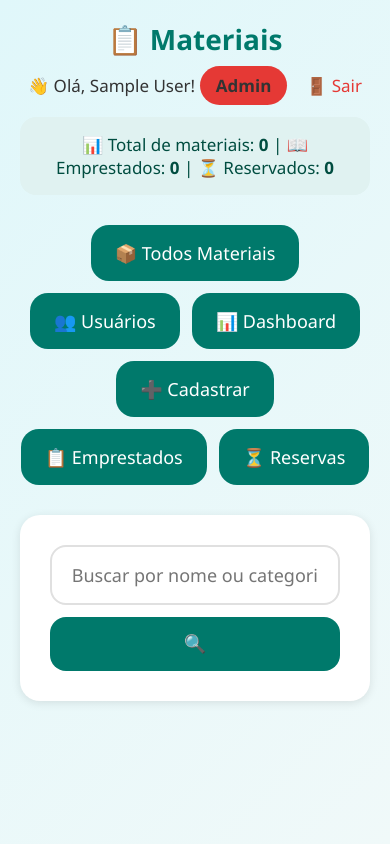
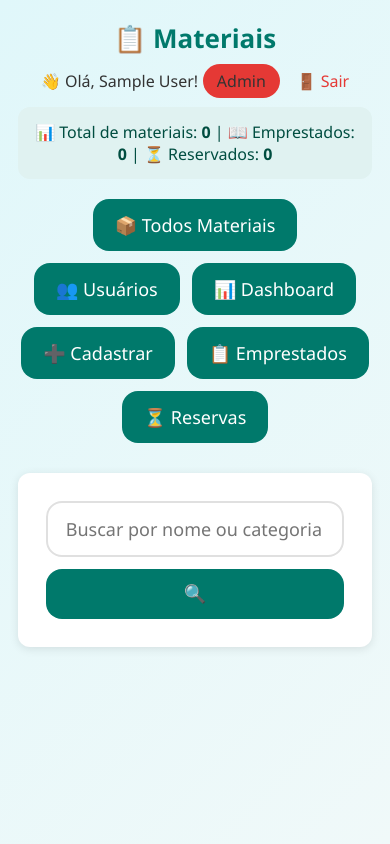
Before and after one commit to julio-aurelio/Gest-o-de-material, a Flask app: page / in a window 390 px wide. Run offline with Flask 3, Linux system fonts and the light colour scheme; the visitor is signed in with stand-in values (Sample User, id 1); data that the repository does not hold is empty.

Commit message:
celular atualização

```diff
--- a/static/style.css
+++ b/static/style.css
@@ -31,14 +31,14 @@ html, body {
     font-family: 'Segoe UI', Tahoma, Geneva, Verdana, sans-serif;
     background: linear-gradient(135deg, #e0f7fa 0%, #f0f9f9 100%);
     color: var(--dark);
-    font-size: 18px;
+    font-size: 16px;
     display: flex;
     flex-direction: column;
 }
 
 /* ==================== CONTAINER ==================== */
 .container {
-    width: 95%;
+    width: 90%;
     max-width: 1200px;
     margin: 20px auto;
     flex: 1;
@@ -47,30 +47,30 @@ html, body {
 
 /* ==================== TÍTULOS ==================== */
 h1 {
-    font-size: 36px;
-    margin-bottom: 25px;
+    font-size: 32px;
+    margin-bottom: 20px;
     text-align: center;
     color: var(--primary);
 }
 
 h2 {
     color: var(--primary);
-    margin-bottom: 18px;
-    font-size: 32px;
+    margin-bottom: 15px;
+    font-size: 24px;
 }
 
 h3 {
     color: var(--primary);
-    margin-bottom: 12px;
-    font-size: 28px;
+    margin-bottom: 10px;
+    font-size: 20px;
 }
 
 /* ==================== NAVEGAÇÃO ==================== */
 nav {
     display: flex;
     justify-content: center;
-    margin-bottom: 35px;
-    gap: 15px;
+    margin-bottom: 30px;
+    gap: 12px;
     flex-wrap: wrap;
 }
 
@@ -78,10 +78,9 @@ nav a {
     background: var(--primary);
     color: var(--white);
     text-decoration: none;
-    padding: 16px 28px;
-    border-radius: 16px;
-    font-size: 20px;
-    font-weight: 500;
+    padding: 10px 20px;
+    border-radius: var(--radius);
+    font-size: 16px;
     transition: var(--transition);
 }
 
@@ -130,20 +128,20 @@ nav a:hover {
 }
 
 .btn-small {
-    padding: 10px 20px;
-    font-size: 16px;
+    padding: 5px 12px;
+    font-size: 12px;
 }
 
 /* ==================== FORMULÁRIOS ==================== */
 form {
     display: flex;
     flex-direction: column;
-    gap: 20px;
-    max-width: 550px;
+    gap: 15px;
+    max-width: 500px;
     margin: 0 auto;
     background: var(--white);
-    padding: 35px;
-    border-radius: 20px;
+    padding: 30px;
+    border-radius: var(--radius);
     box-shadow: var(--shadow);
 }
 
@@ -154,10 +152,10 @@ input[type="number"],
 input[type="date"],
 select,
 textarea {
-    font-size: 20px;
-    padding: 18px 20px;
+    font-size: 16px;
+    padding: 12px 15px;
     border: 2px solid #e0e0e0;
-    border-radius: 16px;
+    border-radius: var(--radius);
     width: 100%;
     font-family: inherit;
     transition: var(--transition);
@@ -180,28 +178,28 @@ label {
     font-weight: 600;
     margin-bottom: -8px;
     color: var(--primary-dark);
-    font-size: 18px;
+    font-size: 14px;
 }
 
 textarea {
     resize: vertical;
-    min-height: 120px;
+    min-height: 80px;
 }
 
 /* ==================== LISTA DE MATERIAIS (GRID) ==================== */
 ul {
     list-style: none;
     display: grid;
-    grid-template-columns: repeat(auto-fill, minmax(360px, 1fr));
-    gap: 28px;
+    grid-template-columns: repeat(auto-fill, minmax(320px, 1fr));
+    gap: 25px;
     padding: 0;
 }
 
 /* Cartão de materiais */
 li {
     background: var(--white);
-    padding: 28px;
-    border-radius: 20px;
+    padding: 20px;
+    border-radius: var(--radius);
     box-shadow: var(--shadow);
     display: flex;
     flex-direction: column;
@@ -235,59 +233,59 @@ li p {
 .badge-admin {
     background: var(--danger);
     color: var(--white);
-    padding: 8px 16px;
-    border-radius: 25px;
-    font-size: 16px;
-    font-weight: 600;
+    padding: 4px 10px;
+    border-radius: 20px;
+    font-size: 12px;
+    font-weight: 500;
 }
 
 .badge-professor {
     background: var(--success);
     color: var(--white);
-    padding: 8px 16px;
-    border-radius: 25px;
-    font-size: 16px;
-    font-weight: 600;
+    padding: 4px 10px;
+    border-radius: 20px;
+    font-size: 12px;
+    font-weight: 500;
 }
 
 span.emprestado, span.reservado {
     color: var(--danger);
     font-weight: bold;
-    margin-bottom: 12px;
+    margin-bottom: 10px;
     display: block;
-    font-size: 18px;
+    font-size: 14px;
 }
 
 span.indisponivel {
     color: var(--danger);
     font-weight: bold;
-    margin-bottom: 12px;
+    margin-bottom: 10px;
     display: inline-block;
-    padding: 14px 24px;
+    padding: 8px 16px;
     background: #ffebee;
-    border-radius: 16px;
-    font-size: 17px;
+    border-radius: var(--radius-sm);
+    font-size: 14px;
 }
 
 /* ==================== BARRA DE PESQUISA ==================== */
 #search-form {
     display: flex;
     justify-content: center;
-    gap: 12px;
-    margin-bottom: 35px;
+    gap: 10px;
+    margin-bottom: 30px;
     position: relative;
     width: 100%;
-    max-width: 650px;
+    max-width: 500px;
     margin-left: auto;
     margin-right: auto;
 }
 
 #search-form input[type="text"] {
     flex: 1;
-    padding: 16px 22px;
-    font-size: 20px;
+    padding: 12px 15px;
+    font-size: 16px;
     border: 2px solid #e0e0e0;
-    border-radius: 16px;
+    border-radius: var(--radius);
 }
 
 #search-form input[type="text"]:focus {
@@ -295,15 +293,14 @@ span.indisponivel {
 }
 
 #search-form input[type="submit"] {
-    padding: 16px 30px;
-    font-size: 20px;
+    padding: 12px 20px;
+    font-size: 16px;
     border: none;
-    border-radius: 16px;
+    border-radius: var(--radius);
     background-color: var(--primary);
     color: var(--white);
     cursor: pointer;
     transition: var(--transition);
-    font-weight: 600;
 }
 
 #search-form input[type="submit"]:hover {
@@ -506,24 +502,24 @@ span.indisponivel {
     display: flex;
     justify-content: space-between;
     align-items: center;
-    margin-bottom: 15px;
+    margin-bottom: 10px;
     flex-wrap: wrap;
 }
 
 .user-info {
     text-align: right;
-    font-size: 18px;
+    font-size: 14px;
 }
 
 .user-info span {
-    margin-left: 12px;
+    margin-left: 10px;
 }
 
 .logout-link {
     color: var(--danger);
     text-decoration: none;
-    margin-left: 18px;
-    font-size: 18px;
+    margin-left: 15px;
+    font-size: 14px;
 }
 
 .logout-link:hover {
@@ -560,13 +556,13 @@ span.indisponivel {
     display: flex;
     justify-content: space-between;
     align-items: center;
-    margin-bottom: 18px;
+    margin-bottom: 10px;
     flex-wrap: wrap;
 }
 
 .page-header h1 {
     margin-bottom: 0;
-    font-size: 38px;
+    font-size: 28px;
 }
 
 .user-welcome {
@@ -574,15 +570,15 @@ span.indisponivel {
 }
 
 .user-welcome span {
-    font-size: 18px;
+    font-size: 14px;
     color: var(--dark);
 }
 
 .logout-link {
-    margin-left: 18px;
+    margin-left: 15px;
     color: var(--danger);
     text-decoration: none;
-    font-size: 18px;
+    font-size: 14px;
 }
 
 .logout-link:hover {
@@ -592,48 +588,48 @@ span.indisponivel {
 /* ==================== STATS BAR ==================== */
 .stats-bar {
     text-align: center;
-    padding: 16px;
+    padding: 10px;
     background: var(--primary-light);
-    border-radius: 16px;
-    margin-bottom: 30px;
-    font-size: 18px;
+    border-radius: var(--radius);
+    margin-bottom: 20px;
+    font-size: 14px;
     color: var(--primary-dark);
 }
 
 .stats-bar strong {
-    font-weight: 700;
+    font-weight: 600;
 }
 
 /* ==================== HORÁRIOS DISPONÍVEIS ==================== */
 .horarios-container {
-    margin: 15px 0;
+    margin: 10px 0;
     width: 100%;
 }
 
 .horario-turno {
-    margin-top: 15px;
-    font-size: 17px;
+    margin-top: 10px;
+    font-size: 13px;
 }
 
 .horario-turno strong {
     color: var(--primary);
     display: block;
-    margin-bottom: 10px;
-    font-size: 18px;
+    margin-bottom: 5px;
+    font-size: 14px;
 }
 
 .horario-lista {
     display: flex;
     flex-wrap: wrap;
-    gap: 10px;
-    margin-top: 8px;
+    gap: 5px;
+    margin-top: 5px;
 }
 
 .horario-item {
     background: var(--primary-light);
-    padding: 8px 14px;
-    border-radius: 25px;
-    font-size: 15px;
+    padding: 4px 8px;
+    border-radius: 15px;
+    font-size: 11px;
     color: var(--primary-dark);
 }
 
@@ -651,275 +647,87 @@ span.indisponivel {
 /* ==================== QUANTIDADE POR TURNO ==================== */
 .quantidade-turno {
     background: #e8f5e9;
-    padding: 15px 18px;
-    border-radius: 16px;
-    margin: 15px 0;
+    padding: 8px 12px;
+    border-radius: var(--radius-sm);
+    margin: 10px 0;
 }
 
 .quantidade-turno p {
-    margin: 8px 0;
-    font-size: 17px;
+    margin: 5px 0;
+    font-size: 13px;
     font-weight: 500;
     color: #2e7d32;
 }
 
-/* ==================== RESPONSIVIDADE CELULAR (TUDO GIGANTE) ==================== */
+/* ==================== RESPONSIVIDADE CELULAR (APENAS AUMENTA NO CELULAR) ==================== */
 @media (max-width: 768px) {
     .container {
-        width: 94%;
+        width: 95%;
         padding: 8px;
         margin: 12px auto;
     }
 
-    /* FONTES GIGANTES */
+    /* AUMENTAR TUDO NO CELULAR */
     body {
         font-size: 18px;
     }
 
     h1 {
-        font-size: 34px;
-        margin-bottom: 22px;
+        font-size: 32px;
+        margin-bottom: 20px;
     }
 
     h2 {
-        font-size: 30px;
+        font-size: 28px;
     }
 
     h3 {
-        font-size: 26px;
+        font-size: 24px;
     }
 
-    /* NAVEGAÇÃO GIGANTE */
+    /* NAVEGAÇÃO GIGANTE NO CELULAR */
     nav {
         gap: 12px;
         margin-bottom: 30px;
     }
 
     nav a {
-        padding: 18px 28px;
+        padding: 16px 26px;
         font-size: 20px;
-        border-radius: 18px;
+        border-radius: 16px;
     }
 
-    /* CARDS 2 POR 2 */
+    /* CARDS 2 POR 2 NO CELULAR */
     ul {
         grid-template-columns: repeat(2, 1fr);
-        gap: 18px;
+        gap: 16px;
     }
 
     li {
-        padding: 22px;
-        border-radius: 18px;
+        padding: 20px;
     }
 
     li h3 {
-        font-size: 22px;
-        margin-bottom: 12px;
+        font-size: 20px;
+        margin-bottom: 10px;
     }
 
     li p {
-        font-size: 16px;
-        margin-bottom: 10px;
+        font-size: 15px;
+        margin-bottom: 8px;
     }
 
-    /* BOTÕES GIGANTES */
+    /* BOTÕES GIGANTES NO CELULAR */
     .btn, button[type="submit"] {
-        padding: 16px 28px;
+        padding: 14px 28px;
         font-size: 18px;
         border-radius: 16px;
     }
 
-    /* FORMULÁRIOS GIGANTES */
+    /* FORMULÁRIOS GIGANTES NO CELULAR */
     form {
-        padding: 30px;
-        gap: 22px;
-        border-radius: 20px;
-    }
-
-    input[type="text"],
-    input[type="email"],
-    input[type="password"],
-    input[type="number"],
-    input[type="date"],
-    select,
-    textarea {
-        padding: 18px 20px;
-        font-size: 20px;
-        border-radius: 16px;
-    }
-
-    label {
-        font-size: 18px;
-    }
-
-    /* STATS BAR */
-    .stats-bar {
-        font-size: 17px;
-        padding: 16px;
-        border-radius: 16px;
-    }
-
-    /* HEADER */
-    .page-header {
-        flex-direction: column;
-        text-align: center;
-        margin-bottom: 20px;
-    }
-
-    .page-header h1 {
-        font-size: 32px;
-        margin-bottom: 15px;
-    }
-
-    .user-welcome {
-        text-align: center;
-    }
-
-    .user-welcome span {
-        font-size: 17px;
-    }
-
-    .badge-admin, .badge-professor {
-        padding: 8px 16px;
-        font-size: 15px;
-    }
-
-    .logout-link {
-        font-size: 17px;
-        margin-left: 14px;
-    }
-
-    /* DASHBOARD */
-    .dashboard-stats {
-        grid-template-columns: repeat(2, 1fr);
-        gap: 18px;
-        margin-bottom: 30px;
-    }
-
-    .stat-card {
-        padding: 22px;
-        border-radius: 18px;
-    }
-
-    .stat-number {
-        font-size: 34px;
-    }
-
-    .stat-label {
-        font-size: 15px;
-    }
-
-    .dashboard-section {
-        padding: 22px;
-        border-radius: 18px;
-    }
-
-    .dashboard-section h2 {
-        font-size: 24px;
-    }
-
-    /* TABELAS */
-    .user-table th, .user-table td {
-        padding: 14px;
-        font-size: 15px;
-    }
-
-    .user-table th {
-        font-size: 16px;
-    }
-
-    /* INFO BOX */
-    .info-box {
-        padding: 24px;
-        border-radius: 18px;
-    }
-
-    .info-box h3 {
-        font-size: 24px;
-    }
-
-    .info-box p {
-        font-size: 17px;
-    }
-
-    .disponibilidade-box {
-        padding: 18px;
-        font-size: 17px;
-    }
-
-    /* BARRA DE PESQUISA */
-    #search-form {
-        gap: 12px;
-        margin-bottom: 30px;
-    }
-
-    #search-form input[type="text"] {
-        font-size: 18px;
-        padding: 16px 20px;
-        border-radius: 16px;
-    }
-
-    #search-form input[type="submit"] {
-        padding: 16px 28px;
-        font-size: 18px;
-        border-radius: 16px;
-    }
-
-    #suggestions li {
-        padding: 16px 20px;
-        font-size: 17px;
-    }
-
-    /* FLASH MESSAGES */
-    .flash {
-        font-size: 17px;
-        padding: 16px 26px;
-        border-radius: 16px;
-    }
-
-    /* LOGIN/CADASTRO */
-    .login-container, .cadastro-container {
-        padding: 40px;
-        border-radius: 22px;
-        width: 92%;
-    }
-
-    .login-header h1, .cadastro-header h1 {
-        font-size: 34px;
-    }
-
-    .login-header p, .cadastro-header p {
-        font-size: 17px;
-    }
-}
-
-/* Celular muito pequeno (até 480px) - 1 coluna */
-@media (max-width: 480px) {
-    ul {
-        grid-template-columns: 1fr;
+        padding: 28px;
         gap: 20px;
-    }
-
-    h1 {
-        font-size: 30px;
-    }
-
-    h2 {
-        font-size: 26px;
-    }
-
-    h3 {
-        font-size: 24px;
-    }
-
-    nav a {
-        padding: 16px 24px;
-        font-size: 18px;
-    }
-
-    .btn, button[type="submit"] {
-        padding: 14px 24px;
-        font-size: 17px;
     }
 
     input[type="text"],
@@ -931,14 +739,181 @@ span.indisponivel {
     textarea {
         padding: 16px 18px;
         font-size: 18px;
+        border-radius: 16px;
+    }
+
+    label {
+        font-size: 16px;
+    }
+
+    /* STATS BAR */
+    .stats-bar {
+        font-size: 16px;
+        padding: 14px;
+    }
+
+    /* HEADER */
+    .page-header {
+        flex-direction: column;
+        text-align: center;
+        margin-bottom: 15px;
     }
 
     .page-header h1 {
+        font-size: 30px;
+        margin-bottom: 12px;
+    }
+
+    .user-welcome {
+        text-align: center;
+    }
+
+    .user-welcome span {
+        font-size: 16px;
+    }
+
+    .badge-admin, .badge-professor {
+        padding: 6px 14px;
+        font-size: 14px;
+    }
+
+    .logout-link {
+        font-size: 16px;
+        margin-left: 12px;
+    }
+
+    /* DASHBOARD */
+    .dashboard-stats {
+        grid-template-columns: repeat(2, 1fr);
+        gap: 16px;
+        margin-bottom: 25px;
+    }
+
+    .stat-card {
+        padding: 20px;
+    }
+
+    .stat-number {
+        font-size: 32px;
+    }
+
+    .stat-label {
+        font-size: 14px;
+    }
+
+    .dashboard-section {
+        padding: 20px;
+    }
+
+    .dashboard-section h2 {
+        font-size: 22px;
+    }
+
+    /* TABELAS */
+    .user-table {
+        display: block;
+        overflow-x: auto;
+        white-space: nowrap;
+    }
+
+    .user-table th, .user-table td {
+        padding: 14px;
+        font-size: 14px;
+    }
+
+    .user-table th {
+        font-size: 15px;
+    }
+
+    /* INFO BOX */
+    .info-box {
+        padding: 22px;
+    }
+
+    .info-box h3 {
+        font-size: 22px;
+    }
+
+    .info-box p {
+        font-size: 16px;
+    }
+
+    .disponibilidade-box {
+        padding: 16px;
+        font-size: 16px;
+    }
+
+    /* BARRA DE PESQUISA */
+    #search-form {
+        gap: 12px;
+        margin-bottom: 30px;
+    }
+
+    #search-form input[type="text"] {
+        font-size: 18px;
+        padding: 14px 18px;
+        border-radius: 16px;
+    }
+
+    #search-form input[type="submit"] {
+        padding: 14px 26px;
+        font-size: 18px;
+        border-radius: 16px;
+    }
+
+    #suggestions li {
+        padding: 14px 18px;
+        font-size: 16px;
+    }
+
+    /* FLASH MESSAGES */
+    .flash {
+        font-size: 16px;
+        padding: 14px 24px;
+    }
+
+    /* LOGIN/CADASTRO */
+    .login-container, .cadastro-container {
+        padding: 35px;
+        width: 90%;
+    }
+
+    .login-header h1, .cadastro-header h1 {
+        font-size: 32px;
+    }
+
+    .login-header p, .cadastro-header p {
+        font-size: 16px;
+    }
+}
+
+/* Celular muito pequeno (até 480px) - 1 coluna */
+@media (max-width: 480px) {
+    ul {
+        grid-template-columns: 1fr;
+        gap: 18px;
+    }
+
+    h1 {
         font-size: 28px;
     }
 
+    nav a {
+        padding: 14px 22px;
+        font-size: 18px;
+    }
+
+    .btn, button[type="submit"] {
+        padding: 12px 24px;
+        font-size: 17px;
+    }
+
+    .page-header h1 {
+        font-size: 26px;
+    }
+
     li h3 {
-        font-size: 20px;
+        font-size: 18px;
     }
 
     .dashboard-stats {
```
Also changed, not shown: other parts of static/style.css (+54 -56 lines).
